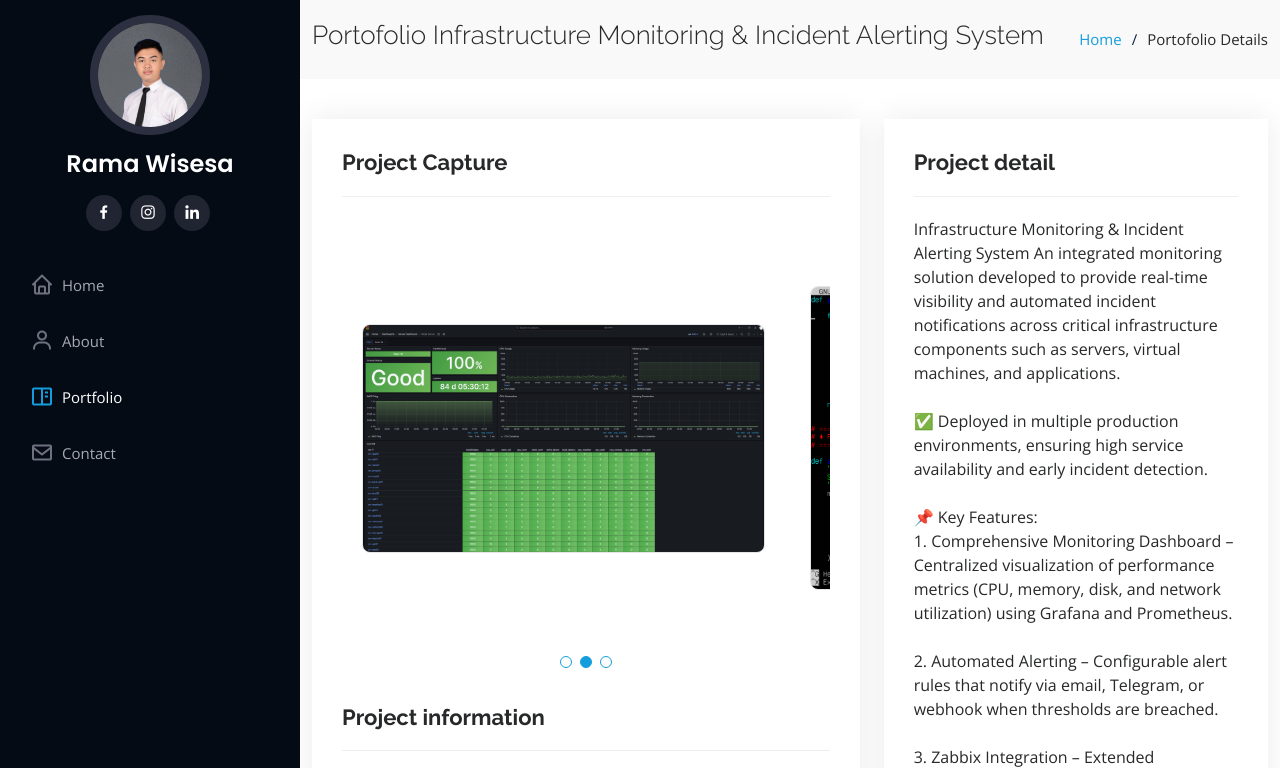
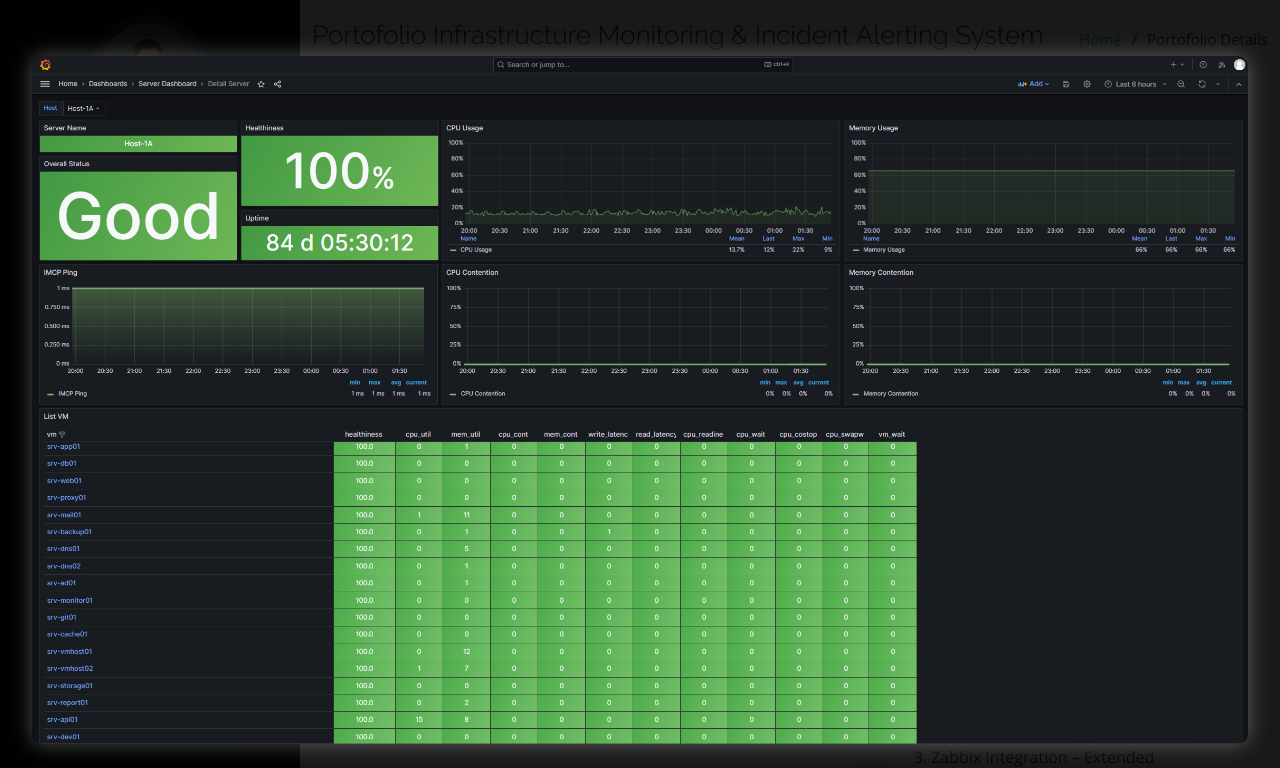
Before and after one commit to ramawisesaa/my-portofolio-project, a plain HTML site: page portfolio-details-alert.html in a window 1280 px wide. Both pictures are taken after a click on the picture 563 px from the left and 438 px from the top of the page. Shown: the top 768 px of the page. Drawn offline with nearby package versions, Linux system fonts and the light colour scheme.

Commit message:
Add files via upload

```diff
--- a/portfolio-details-alert.html
+++ b/portfolio-details-alert.html
@@ -220,6 +220,37 @@
 
   <!-- Template Main JS File -->
   <script src="js/main.js"></script>
+
+  <script>
+    document.addEventListener("DOMContentLoaded", function () {
+      const portfolioImages = document.querySelectorAll(".portfolio-info img");
+      const overlay = document.getElementById("imgOverlay");
+      const fullscreenImg = document.getElementById("fullscreenImg");
+
+      if (!overlay || !fullscreenImg) return;
+
+      portfolioImages.forEach((img) => {
+        img.addEventListener("click", () => {
+          fullscreenImg.src = img.src;
+          overlay.classList.add("active");
+        });
+      });
+
+      overlay.addEventListener("click", () => {
+        overlay.classList.remove("active");
+      });
+    });
+  </script>
+
 </body>
 
+<div class="portfolio-info">
+  <img src="diagram1.jpg" alt="Diagram Example" />
+</div>
+
+<!-- Fullscreen Overlay -->
+<div class="fullscreen-overlay" id="imgOverlay">
+  <img id="fullscreenImg" src="" alt="Zoomed Image" />
+</div>
+
 </html>
```
Also changed, not shown: portfolio-details-dss.html (+31 -0 lines), portfolio-details-jewelry.html (+30 -0 lines), portfolio-details-medical.html (+29 -0 lines).
